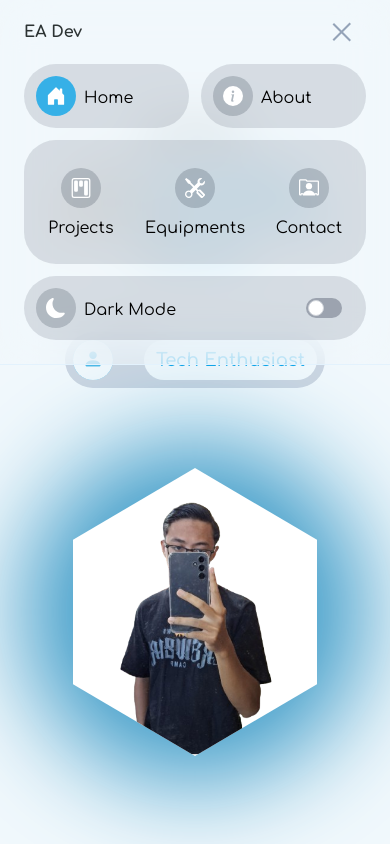
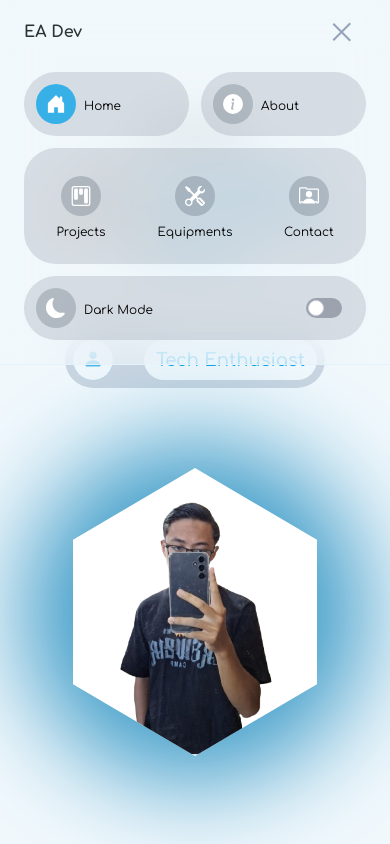
Before and after one commit to muhdaniboyrendi/personal-web, a Vue app: page / in a window 390 px wide. Both pictures are taken after a click on the button 346 px from the left and 32 px from the top of the page. Shown: the top 844 px of the page. Built offline with nearby package versions, Linux system fonts and the light colour scheme.

Commit message:
refactor Home and MobileNavLink components for improved styling and spacing

```diff
--- a/src/components/Home/Home.vue
+++ b/src/components/Home/Home.vue
@@ -1,6 +1,5 @@
 <script setup>
 import { onMounted, onUnmounted, ref } from "vue";
-import SocialLink from "../Footer/SocialLink.vue";
 
 const props = defineProps({
   text: {
--- a/src/components/Navbar/MobileNavLink.vue
+++ b/src/components/Navbar/MobileNavLink.vue
@@ -11,7 +11,7 @@ const getNavLinkClass = (routePath) =>
 </script>
 
 <template>
-  <div class="flex justify-center gap-3 mt-3 max-w-md mx-auto md:hidden">
+  <div class="flex justify-center gap-3 mt-5 max-w-md mx-auto md:hidden">
     <RouterLink
       to="/"
       class="flex items-center w-1/2 text-center bg-gray-500 bg-opacity-20 p-3 rounded-full md:hover:bg-transparent md:border-0 md:hover:text-sky-500 transition md:p-0 md:dark:hover:text-sky-500 md:dark:hover:bg-transparent"
@@ -33,7 +33,7 @@ const getNavLinkClass = (routePath) =>
           />
         </svg>
       </div>
-      <span class="mt-1 dark:text-text_secondary_dark">Home</span>
+      <span class="mt-1 dark:text-text_secondary_dark text-xs">Home</span>
     </RouterLink>
     <RouterLink
       to="/about"
@@ -56,7 +56,7 @@ const getNavLinkClass = (routePath) =>
           />
         </svg>
       </div>
-      <span class="mt-1 dark:text-text_secondary_dark">About</span>
+      <span class="mt-1 dark:text-text_secondary_dark text-xs">About</span>
     </RouterLink>
   </div>
   <div
@@ -83,7 +83,7 @@ const getNavLinkClass = (routePath) =>
           />
         </svg>
       </div>
-      <span class="w-full text-center mt-2 dark:text-text_secondary_dark"
+      <span class="w-full text-center text-xs mt-2 dark:text-text_secondary_dark"
         >Projects</span
       >
     </RouterLink>
@@ -108,7 +108,7 @@ const getNavLinkClass = (routePath) =>
           />
         </svg>
       </div>
-      <span class="w-full text-center mt-2 dark:text-text_secondary_dark"
+      <span class="w-full text-center text-xs mt-2 dark:text-text_secondary_dark"
         >Equipments</span
       >
     </RouterLink>
@@ -131,7 +131,7 @@ const getNavLinkClass = (routePath) =>
           />
         </svg>
       </div>
-      <span class="w-full text-center mt-2 dark:text-text_secondary_dark"
+      <span class="w-full text-center text-xs mt-2 dark:text-text_secondary_dark"
         >Contact</span
       >
     </RouterLink>
@@ -156,7 +156,7 @@ const getNavLinkClass = (routePath) =>
           />
         </svg>
       </div>
-      <span class="mt-1 dark:text-text_secondary_dark">Dark Mode</span>
+      <span class="mt-1 dark:text-text_secondary_dark text-xs">Dark Mode</span>
     </div>
     <ModeToggle class="mr-3 md:ml-20" />
   </div>
```
